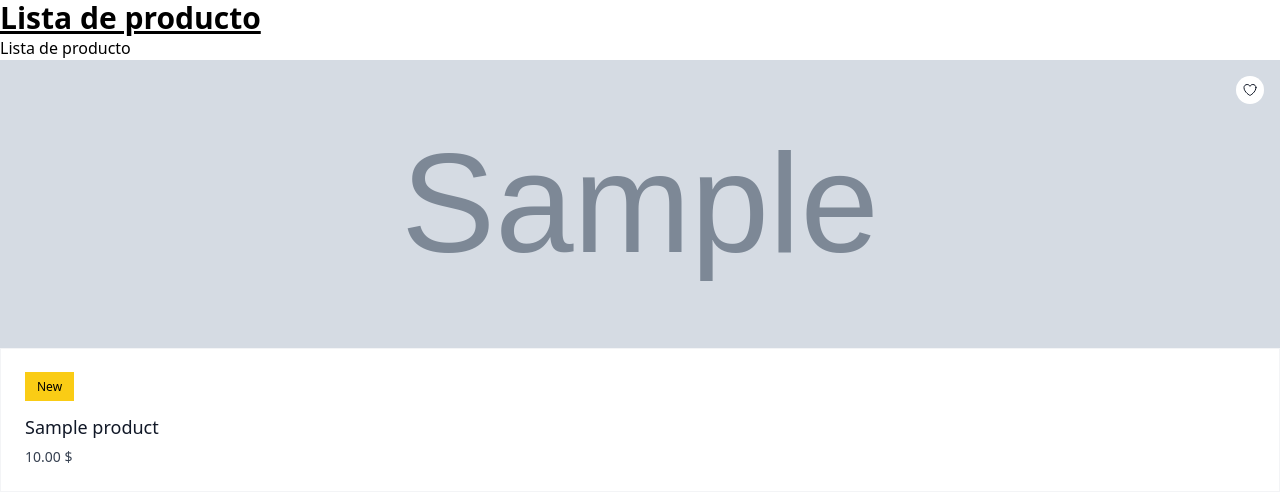
After one commit to albeta08/coffee_app, a Django app: page /productos/ in a window 1280 px wide. The commit adds this page. Shown: the top 502 px of the page. Run offline with Django 5.2, Linux system fonts and the light colour scheme; tables that the repository leaves empty hold one stand-in row (values such as "Sample post"); grey boxes marked "Sample" are stand-in pictures; some libraries are stand-ins or nearby versions.

Commit message:
add urls and viewa

```diff
--- a/coffee_shop/settings.py
+++ b/coffee_shop/settings.py
@@ -10,6 +10,7 @@ For the full list of settings and their values, see
 https://docs.djangoproject.com/en/5.0/ref/settings/
 """
 
+import os
 from pathlib import Path
 
 # Build paths inside the project like this: BASE_DIR / 'subdir'.
@@ -37,7 +38,7 @@ INSTALLED_APPS = [
     'django.contrib.sessions',
     'django.contrib.messages',
     'django.contrib.staticfiles',
-    'products'
+    'products',
 ]
 
 MIDDLEWARE = [
@@ -55,7 +56,7 @@ ROOT_URLCONF = 'coffee_shop.urls'
 TEMPLATES = [
     {
         'BACKEND': 'django.template.backends.django.DjangoTemplates',
-        'DIRS': [],
+        'DIRS': [os.path.join(BASE_DIR, 'templates')],
         'APP_DIRS': True,
         'OPTIONS': {
             'context_processors': [
--- /dev/null
+++ b/products/templates/products/list_product.html
@@ -0,0 +1,58 @@
+{% extends "base.html" %}
+{% block content %}
+<h1 class="text-3xl font-bold underline">
+
+    Lista de producto
+  </h1>
+<h1>Lista de producto</h1>
+<ul>
+    {% for product in products %}
+    <a href="#" class="group relative block overflow-hidden">
+        <button
+          class="absolute end-4 top-4 z-10 rounded-full bg-white p-1.5 text-gray-900 transition hover:text-gray-900/75"
+        >
+          <span class="sr-only">Wishlist</span>
+
+          <svg
+            xmlns="http://www.w3.org/2000/svg"
+            fill="none"
+            viewBox="0 0 24 24"
+            stroke-width="1.5"
+            stroke="currentColor"
+            class="h-4 w-4"
+          >
+            <path
+              stroke-linecap="round"
+              stroke-linejoin="round"
+              d="M21 8.25c0-2.485-2.099-4.5-4.688-4.5-1.935 0-3.597 1.126-4.312 2.733-.715-1.607-2.377-2.733-4.313-2.733C5.1 3.75 3 5.765 3 8.25c0 7.22 9 12 9 12s9-4.78 9-12z"
+            />
+          </svg>
+        </button>
+        {% if product.photo %}
+        <img
+          src="{{ product.photo.url}}"
+          alt="{{ product.name}}"
+          class="h-64 w-full object-cover transition duration-500 group-hover:scale-105 sm:h-72"
+        />
+        {% endif %}
+        <div class="relative border border-gray-100 bg-white p-6">
+          <span class="whitespace-nowrap bg-yellow-400 px-3 py-1.5 text-xs font-medium"> New </span>
+
+          <h3 class="mt-4 text-lg font-medium text-gray-900">{{product.name}}</h3>
+
+          <p class="mt-1.5 text-sm text-gray-700">{{product.price}} $</p>
+            {% comment "" %}
+          <form class="mt-4">
+            <button
+              class="block w-full rounded bg-yellow-400 p-4 text-sm font-medium transition hover:scale-105"
+            >
+              Add to Cart
+            </button>
+          </form>
+          {% endcomment %}
+        </div>
+      </a>
+
+    {% endfor %}
+</ul>
+{% endblock content %}
--- a/products/urls.py
+++ b/products/urls.py
@@ -1,7 +1,7 @@
-from .views import ProductFormView
+from .views import ProductFormView, ProductListView
 from django.urls import path
 
 urlpatterns = [
-    path('agregar/', ProductFormView.as_view(), name = "add_product")
-
+    path("", ProductListView.as_view(), name="List_product"),
+    path("agregar/", ProductFormView.as_view(), name="add_product"),
 ]
--- a/products/views.py
+++ b/products/views.py
@@ -1,15 +1,21 @@
 from django.urls import reverse_lazy
 from django.views import generic
+
+from products.models import Product
 from .forms import ProductForm
 
-# Create your views here.
 
 class ProductFormView(generic.FormView):
     template_name = "products/add_product.html"
     form_class = ProductForm
-    success_url= reverse_lazy('add_product')
-
+    success_url = reverse_lazy("add_product")
 
     def form_valid(self, form):
         form.save()
         return super().form_valid(form)
+
+
+class ProductListView(generic.ListView):
+    model = Product
+    template_name = "products/list_product.html"
+    context_object_name = "products"
--- /dev/null
+++ b/templates/base.html
@@ -0,0 +1,15 @@
+<!DOCTYPE html>
+<html lang="en">
+<head>
+    <meta charset="UTF-8">
+    <meta name="viewport" content="width=device-width, initial-scale=1.0">
+    <title>Coffe Shop</title>
+    <script src="https://cdn.tailwindcss.com"></script>
+</head>
+<body>
+    <div class="container mx-auto px-0">
+        {% block content %}{% endblock content %}
+    </div>
+
+</body>
+</html>
```
Also changed, not shown: products/templates/products/add_product.html (line endings or trailing spaces).
